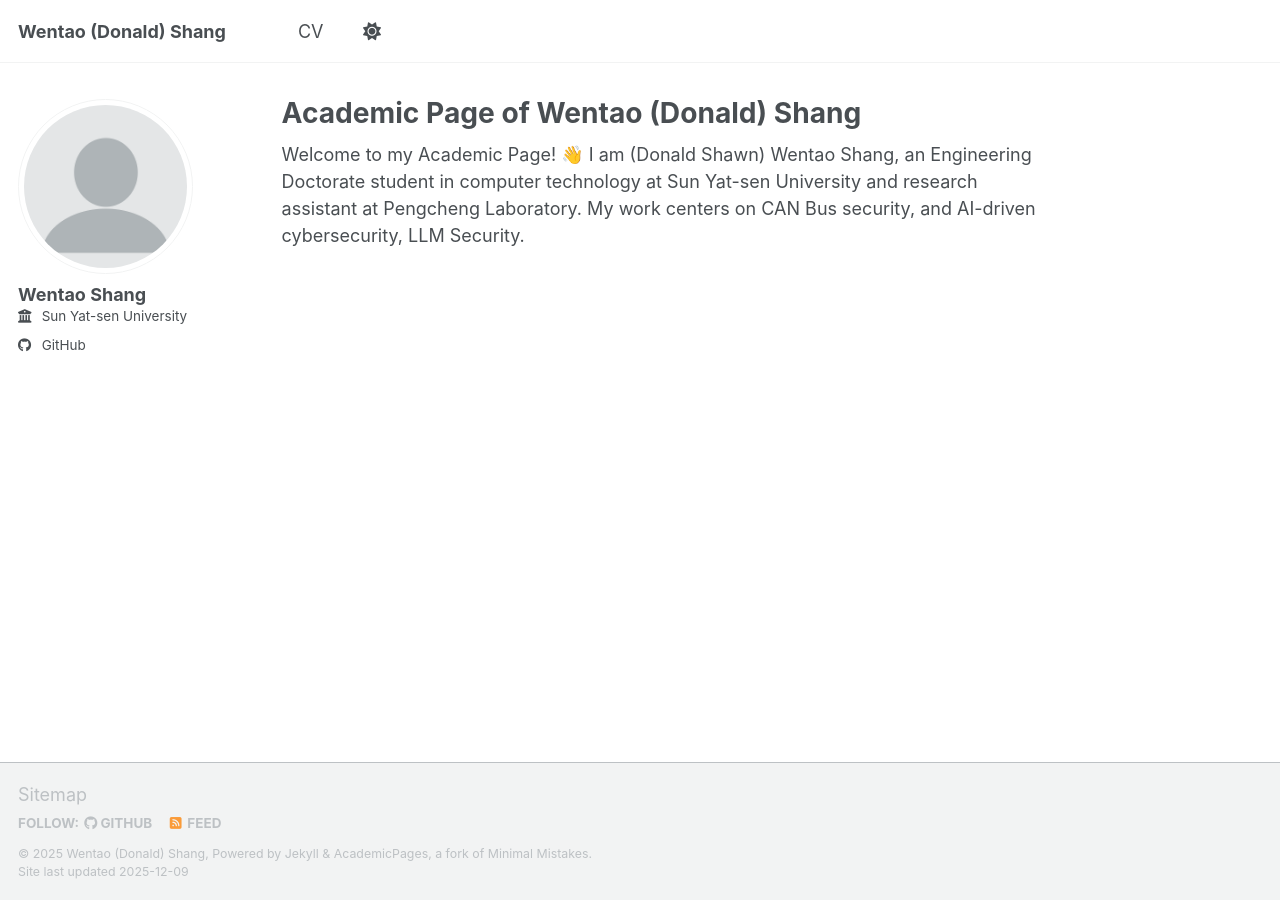
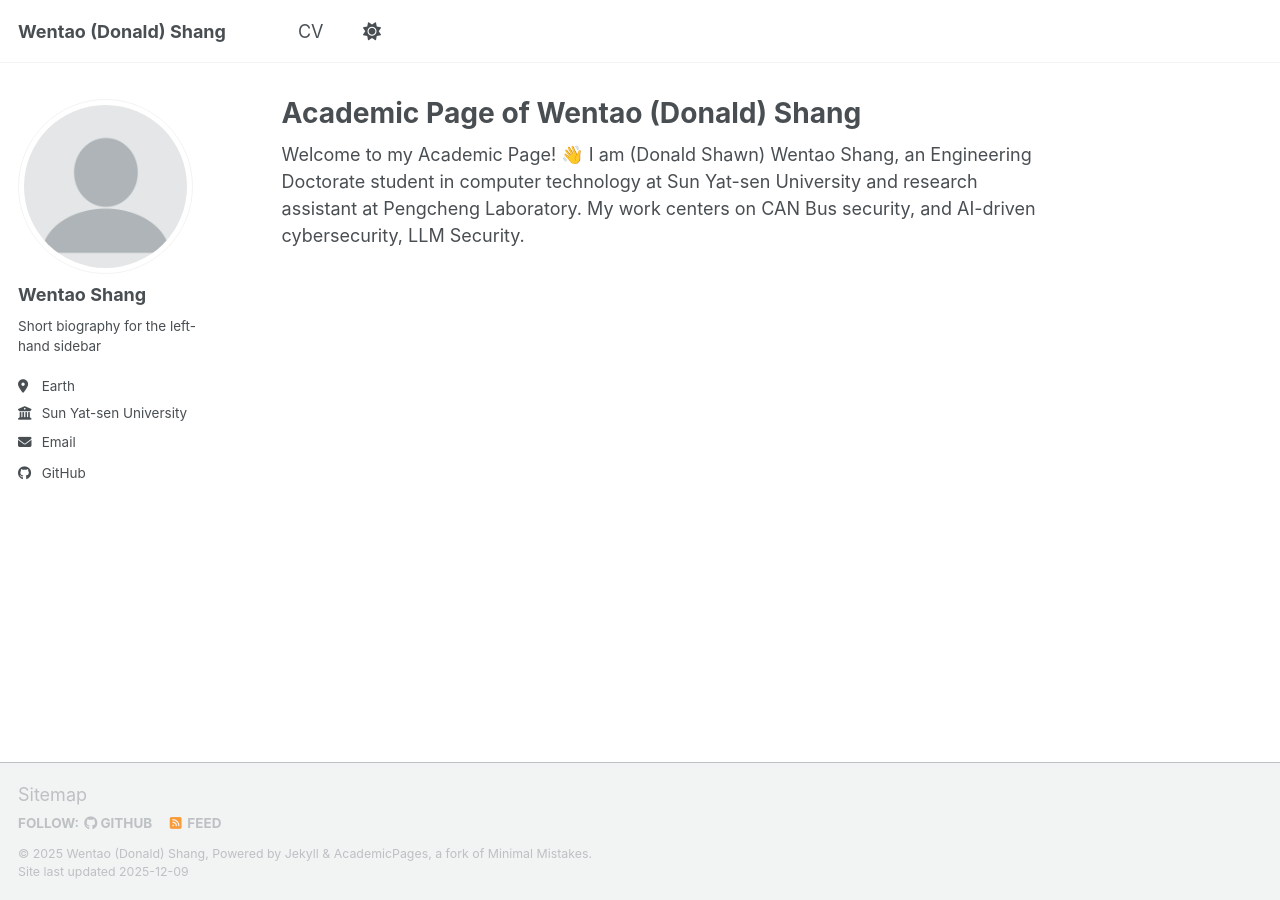
Before and after one commit to wentaoshang-don/wentaoshang-don.github.io, a Jekyll site: the page built from _pages/about.md, in a window 1280 px wide. Built offline with Jekyll 4.4.1, drawn with Linux system fonts in a browser that asks for light colours; a script bundle is joined from its source files by our own code; library files that are not in the unit come from our copies.

Commit message:
Update _config.yml

```diff
--- a/_config.yml
+++ b/_config.yml
@@ -26,11 +26,11 @@ author:
   avatar           : "profile.png"
   name             : "Wentao Shang"
   pronouns         : # example: "she/her"
-  #bio              : "Short biography for the left-hand sidebar"
-  #location         : "Earth"
+  bio              : "Short biography for the left-hand sidebar"
+  location         : "Earth"
   employer         : "Sun Yat-sen University"
-  #uri              : # URL
-  #email            : "shangwentao3@outlook.com"
+  uri              : # URL
+  email            : "shangwentao3@outlook.com"
 
   # Academic websites
   academia         : # URL
```
